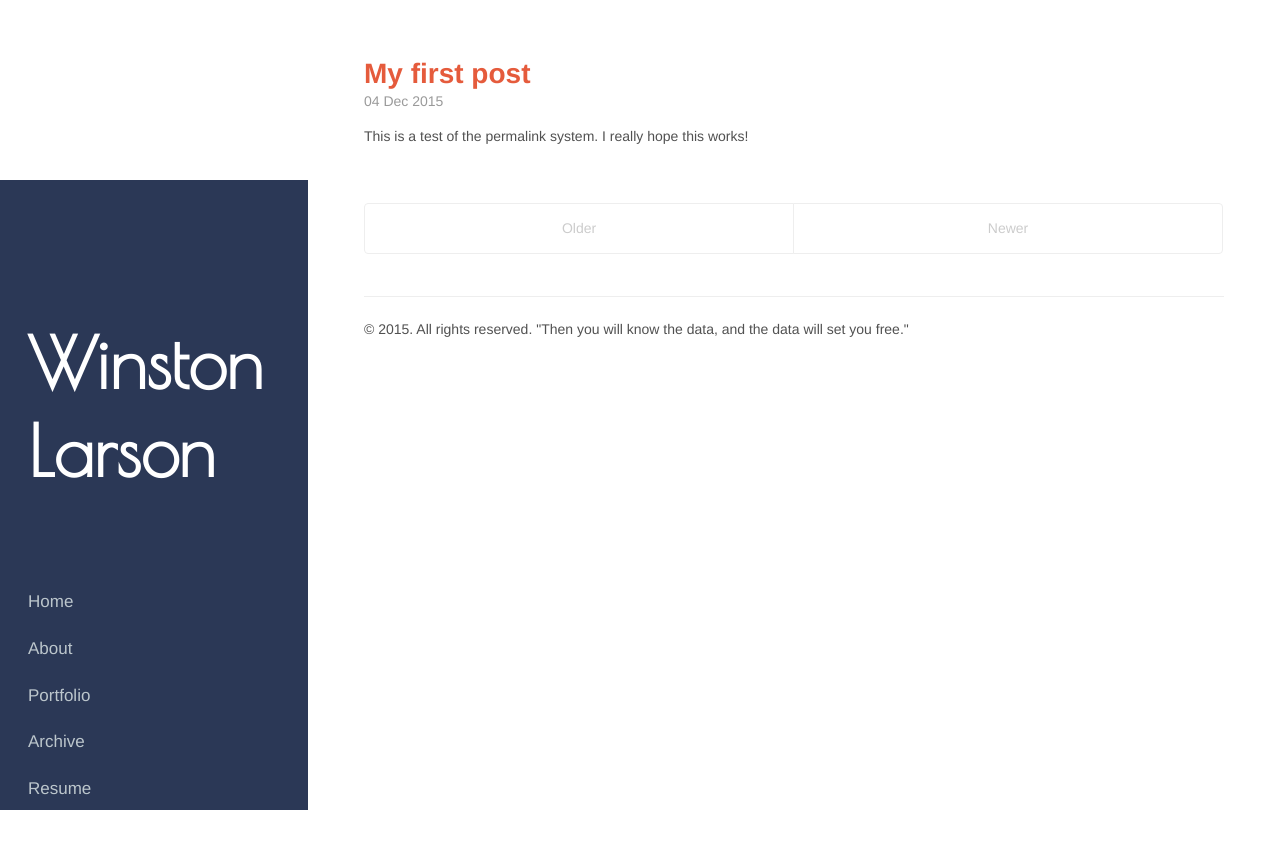
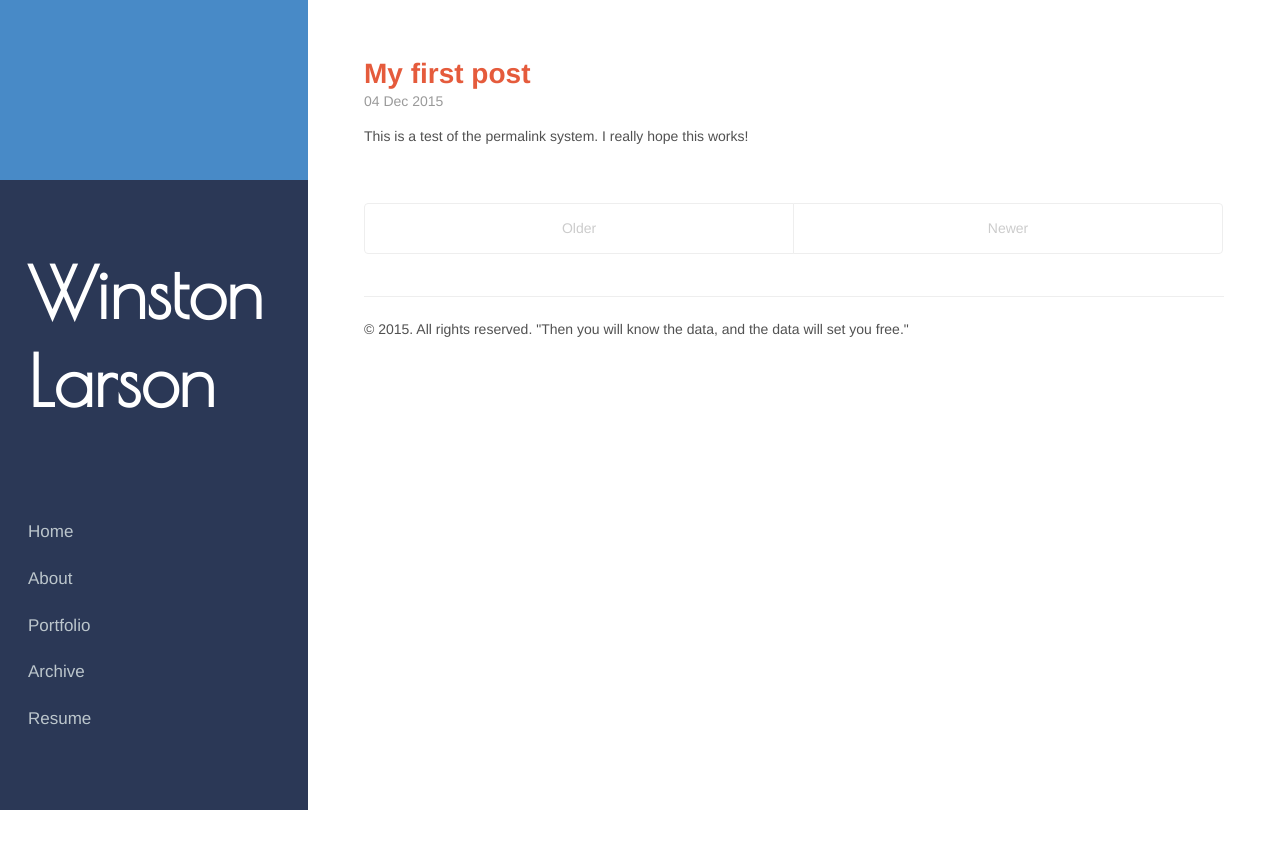
Before and after one commit to winstonlarson/old_website, a Jekyll site: the page built from index.html, in a window 1280 px wide. Shown: the top 849 px of the page. Built offline with Jekyll 4.4.1, drawn with Linux system fonts in a browser that asks for light colours; some web fonts are replaced; the list of posts is cut into pages by our own code.

Commit message:
sidebar test

```diff
--- a/_includes/sidebar.html
+++ b/_includes/sidebar.html
@@ -1,3 +1,11 @@
+<div class="sidebarlow">
+  <div class="container sidebar-sticky">
+    <div class-"sidebar-about">
+      <p>&nbsp;</p>
+    </div>
+  </div>
+</div>
+
 <div class="sidebar">
   <div class="container sidebar-sticky">
     <div class="sidebar-about">
--- a/public/css/hyde.css
+++ b/public/css/hyde.css
@@ -76,6 +76,23 @@ html {
   }
 }
 
+.sidebarlow {
+  text-align: left;
+  padding: 2rem 1rem;
+  color: rgba(255,255,255,.5);
+  background-color: #488AC7;
+}
+@media (min-width: 48em) {
+  .sidebarlow {
+    position: fixed;
+    top: 0;
+    left: 0;
+    bottom: 0;
+    width: 22rem;
+    height: 20%;
+  }
+}
+
 /* Sidebar links */
 .sidebar a {
   color: #BCC6CC;
@@ -123,7 +140,7 @@ a.sidebar-nav-item:focus {
   .sidebar-sticky {
     position: absolute;
     right:  1rem;
-    top: 10rem;
+    top: 5rem;
     left:   1rem;
   }
 }
```
Also changed, not shown: 11 other files.
